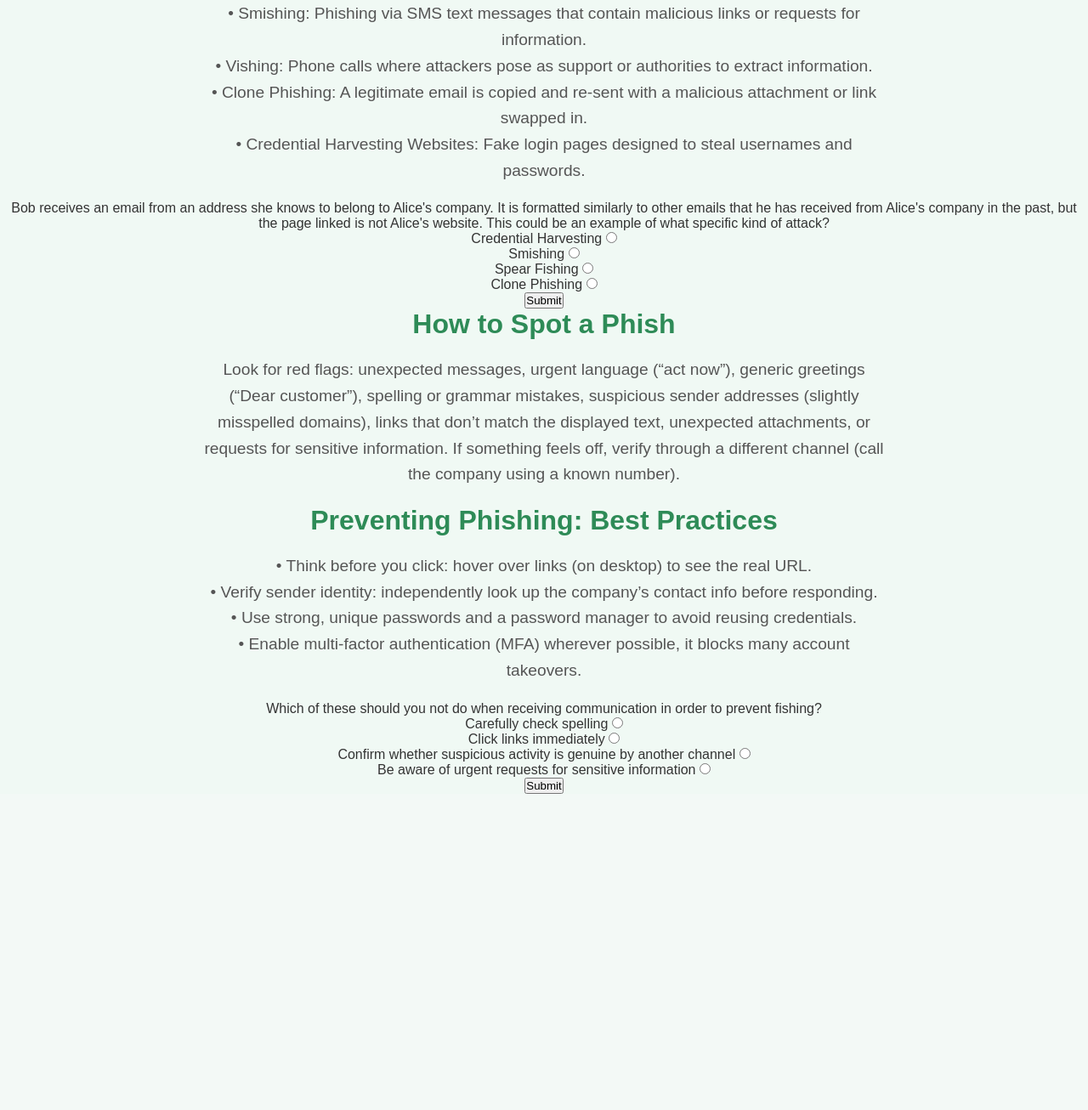
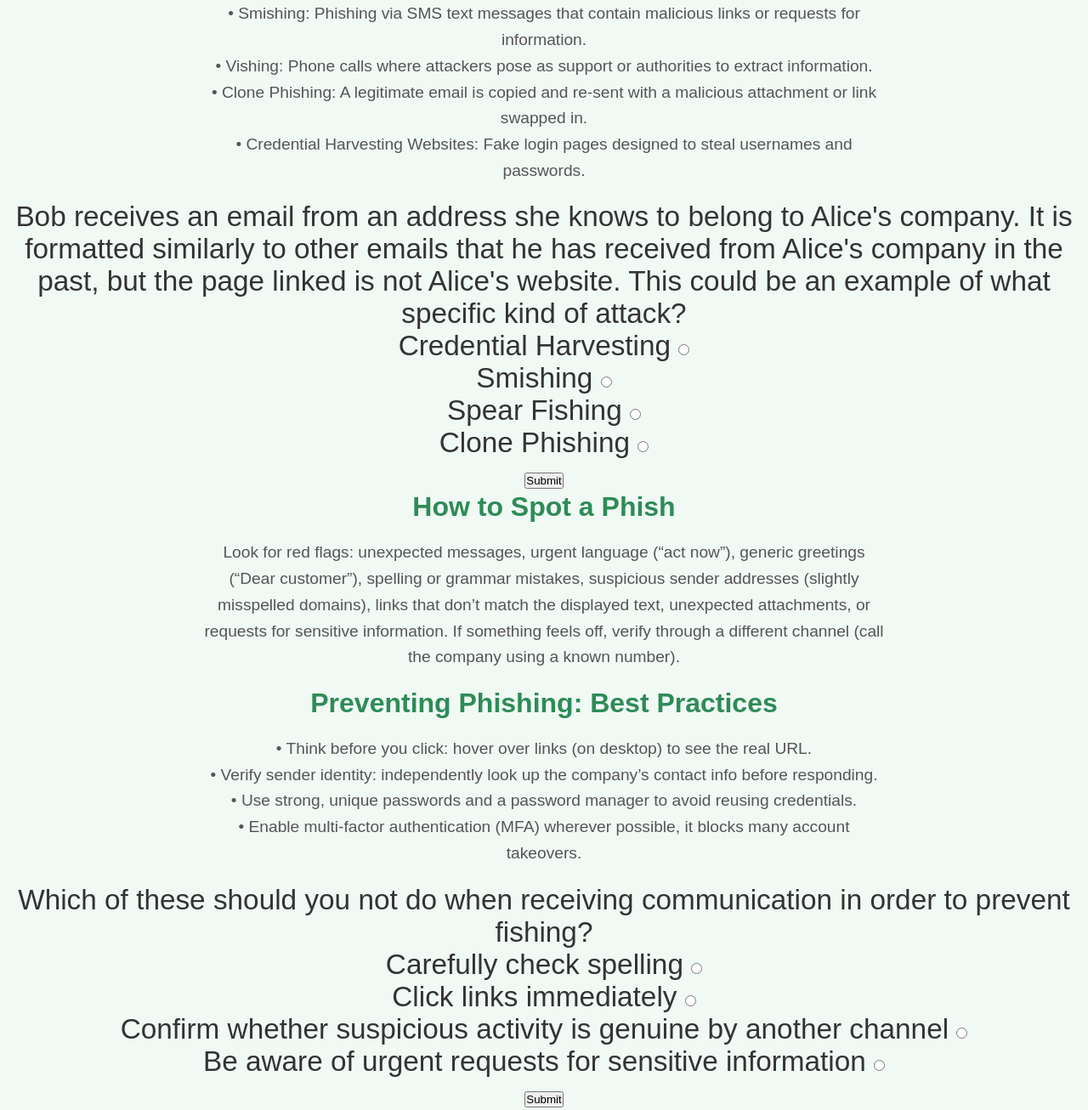
Before and after one commit to OdeonHill/whack_project, a Flask app: page /phishing_lesson in a window 1280 px wide. Shown: the part 789-2095 px from the top of the page at 85% size. Before the commit the page ends 1723 px from the top, so only its background shows below. Run offline with Flask 3, Linux system fonts and the light colour scheme.

Commit message:
quizzes formatted

```diff
--- a/website_code/static/style.css
+++ b/website_code/static/style.css
@@ -10,6 +10,8 @@ body {
     background-color: #f0f9f4;
     color: #333;
 }
+
+
 
 /* Top Bar Styles */
 .top-bar {
@@ -192,6 +194,14 @@ main {
         .forgot-password a:hover {
 
             color: #98fb98;
+
+        }
+
+        .quiz{
+            font-family: Arial, sans-serif;
+            background-color: #f0f9f4;
+            color: #333;
+            font-size: 25pt;
 
         }
 
--- a/website_code/templates/phishing_lesson.html
+++ b/website_code/templates/phishing_lesson.html
@@ -40,8 +40,10 @@
                 • Credential Harvesting Websites: Fake login pages designed to steal usernames and passwords.
             </p>
 
-             <p>Bob receives an email from an address she knows to belong to Alice's company. It is formatted similarly to other emails that he has received from Alice's company in the past, but the page linked is not Alice's website. This could be an example of what specific kind of attack? </p>
-            <form id = "q1">
+            <div style="margin: auto;">
+             <p class="quiz">Bob receives an email from an address she knows to belong to Alice's company. It is formatted similarly to other emails that he has received from Alice's company in the past, but the page linked is not Alice's website. This could be an example of what specific kind of attack? </p>
+             <p id = "output1" class="quiz"></p>
+            <form id = "q1" class="quiz">
                 <label for = "cred">Credential Harvesting</label>
                 <input type = "radio" id = "cred" name = "q1" value = "b">
                 <br>
@@ -57,7 +59,7 @@
                 <button type = "button" onClick = "getQ(1, 'clone', 'output1')">Submit</button>
 		    </form>
 
-             <p id = "output1"></p>
+             </div>
 
 
 
@@ -79,8 +81,10 @@
                 • Enable multi-factor authentication (MFA) wherever possible, it blocks many account takeovers. <br>
             </p>
 
-             <p>Which of these should you not do when receiving communication in order to prevent fishing?</p>
-            <form id = "q2">
+             <p class="quiz">Which of these should you not do when receiving communication in order to prevent fishing?</p>
+             <p id = "output2" class="quiz"></p>
+            <div style="margin: auto;">
+            <form id = "q2" class="quiz">
                 <label for = "spelling">Carefully check spelling</label>
                 <input type = "radio" id = "spelling" name = "q2" value = "b">
                 <br>
@@ -95,8 +99,8 @@
                 <br>
                 <button type = "button" onClick = "getQ(2, 'links', 'output2')">Submit</button>
 		    </form>
+            </div>
 
-             <p id = "output2"></p>
     </main>
 
 
```
Also changed, not shown: website_code/templates/investing_lesson.html (+5 -3 lines), website_code/templates/savings_lesson.html (+11 -6 lines).
